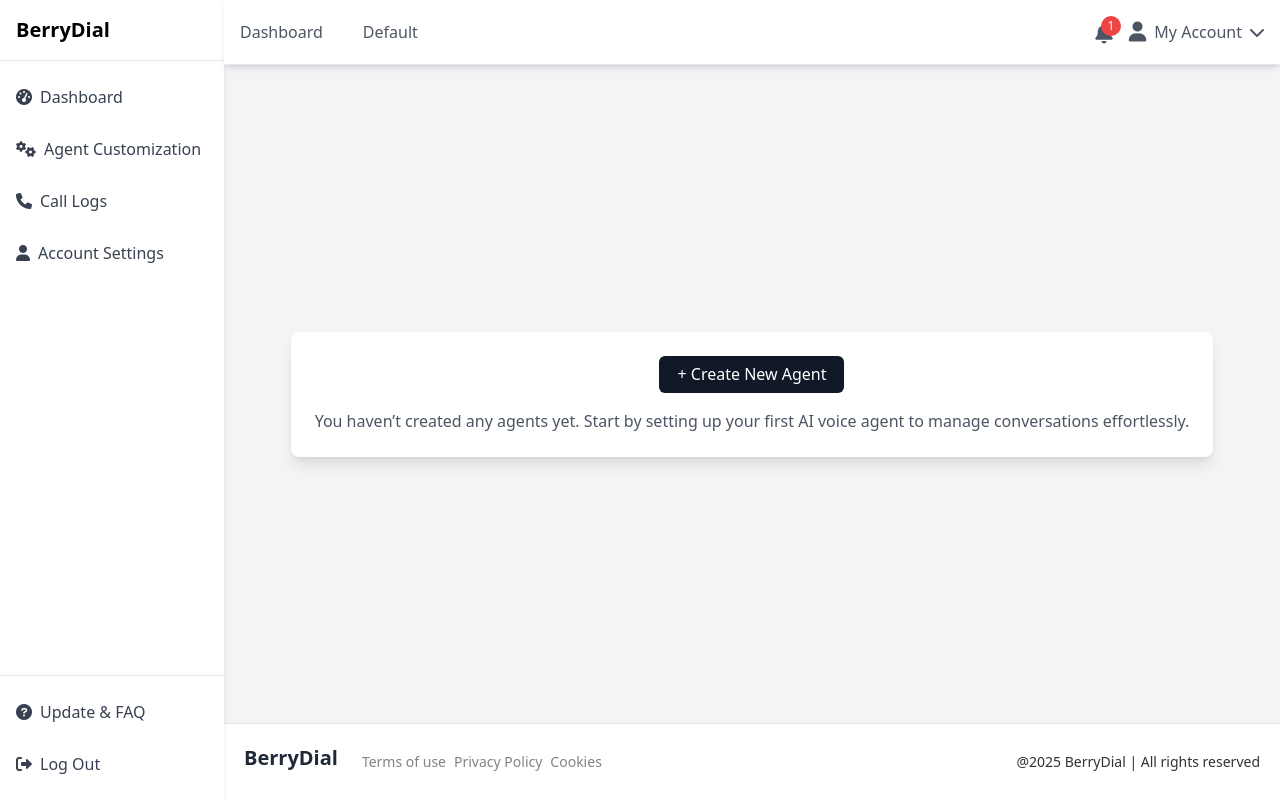
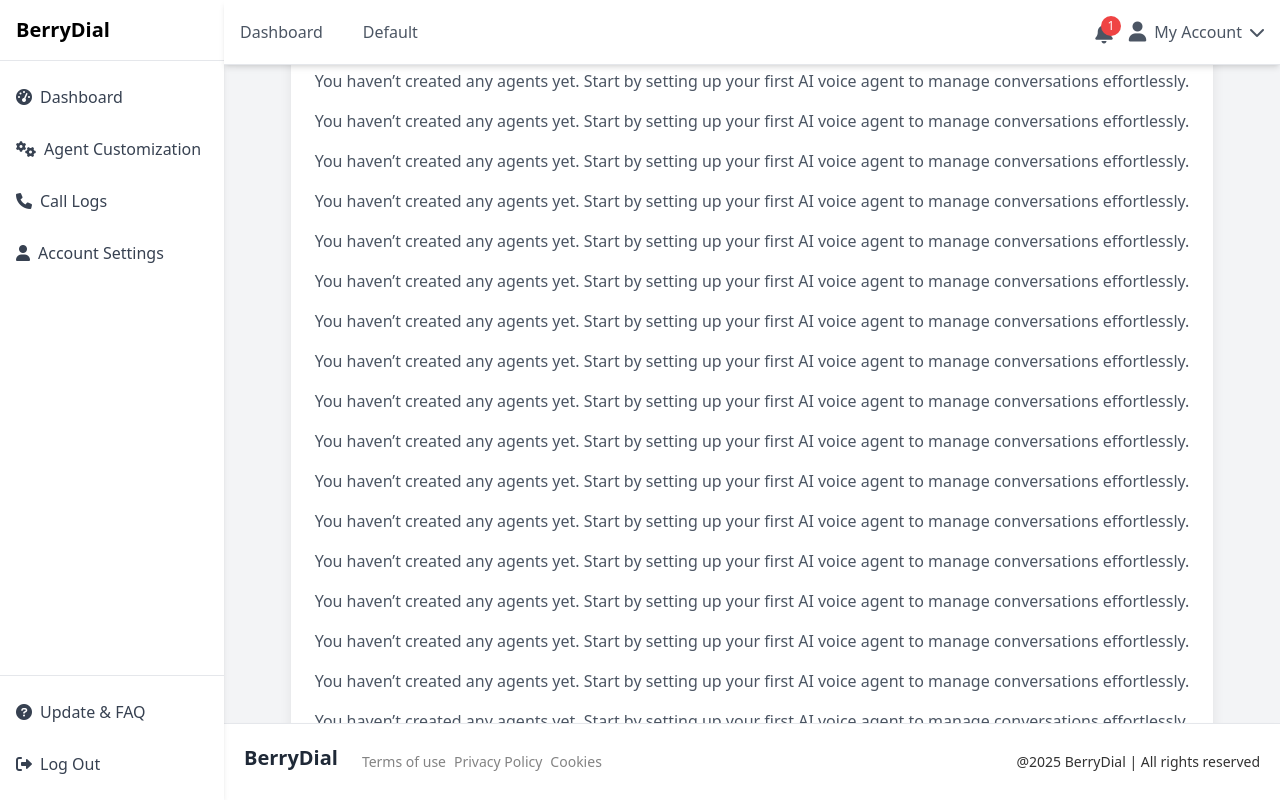
Before and after one commit to vasanthakumar-jpg/Berry-Dail, a plain HTML site: page index.html in a window 1280 px wide. Drawn offline with nearby package versions, Linux system fonts and the light colour scheme.

Commit message:
UI Updated

```diff
--- a/index.html
+++ b/index.html
@@ -144,6 +144,23 @@
                         + Create New Agent
                     </button>
                     <p class="text-gray-600 mt-4">You haven’t created any agents yet. Start by setting up your first AI voice agent to manage conversations effortlessly.</p>
+                    <p class="text-gray-600 mt-4">You haven’t created any agents yet. Start by setting up your first AI voice agent to manage conversations effortlessly.</p>
+                    <p class="text-gray-600 mt-4">You haven’t created any agents yet. Start by setting up your first AI voice agent to manage conversations effortlessly.</p>
+                    <p class="text-gray-600 mt-4">You haven’t created any agents yet. Start by setting up your first AI voice agent to manage conversations effortlessly.</p>
+                    <p class="text-gray-600 mt-4">You haven’t created any agents yet. Start by setting up your first AI voice agent to manage conversations effortlessly.</p>
+                    <p class="text-gray-600 mt-4">You haven’t created any agents yet. Start by setting up your first AI voice agent to manage conversations effortlessly.</p>
+                    <p class="text-gray-600 mt-4">You haven’t created any agents yet. Start by setting up your first AI voice agent to manage conversations effortlessly.</p>
+                    <p class="text-gray-600 mt-4">You haven’t created any agents yet. Start by setting up your first AI voice agent to manage conversations effortlessly.</p>
+                    <p class="text-gray-600 mt-4">You haven’t created any agents yet. Start by setting up your first AI voice agent to manage conversations effortlessly.</p>
+                    <p class="text-gray-600 mt-4">You haven’t created any agents yet. Start by setting up your first AI voice agent to manage conversations effortlessly.</p>
+                    <p class="text-gray-600 mt-4">You haven’t created any agents yet. Start by setting up your first AI voice agent to manage conversations effortlessly.</p>
+                    <p class="text-gray-600 mt-4">You haven’t created any agents yet. Start by setting up your first AI voice agent to manage conversations effortlessly.</p>
+                    <p class="text-gray-600 mt-4">You haven’t created any agents yet. Start by setting up your first AI voice agent to manage conversations effortlessly.</p>
+                    <p class="text-gray-600 mt-4">You haven’t created any agents yet. Start by setting up your first AI voice agent to manage conversations effortlessly.</p>
+                    <p class="text-gray-600 mt-4">You haven’t created any agents yet. Start by setting up your first AI voice agent to manage conversations effortlessly.</p>
+                    <p class="text-gray-600 mt-4">You haven’t created any agents yet. Start by setting up your first AI voice agent to manage conversations effortlessly.</p>
+                    <p class="text-gray-600 mt-4">You haven’t created any agents yet. Start by setting up your first AI voice agent to manage conversations effortlessly.</p>
+                    <p class="text-gray-600 mt-4">You haven’t created any agents yet. Start by setting up your first AI voice agent to manage conversations effortlessly.</p>
                 </div>
             </div>
         </div>
```
